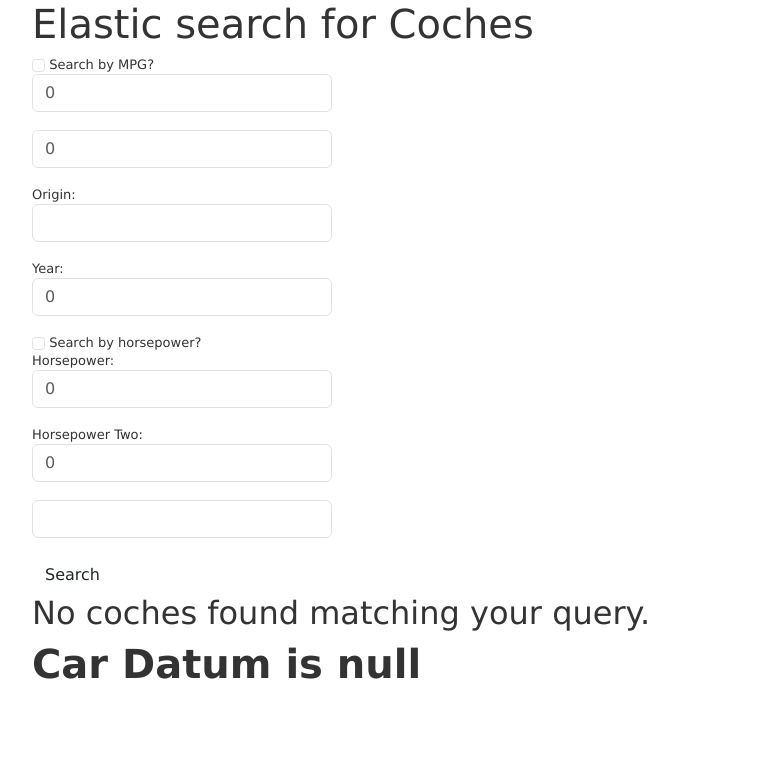
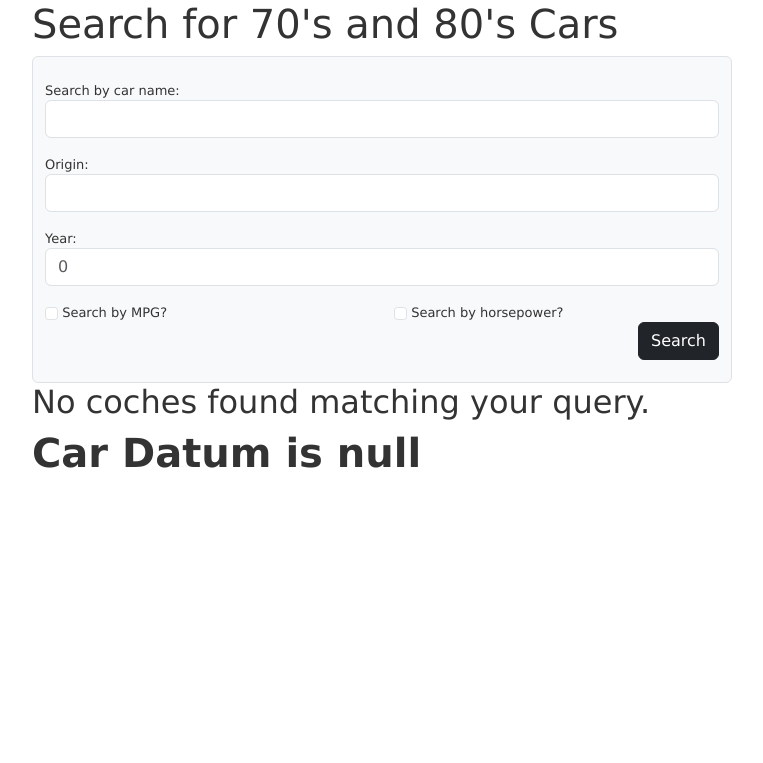
Before and after one commit to kkuivenhoven/CarDataSearch, a Rails app: page /coche_datos/search in a window 1280 px wide. Shown: the part 83-846 px from the top of the page, without its empty margins (50-813 px from the left). After the commit the page ends 551 px from the top, so only its background shows below. Run offline with Rails 7, Linux system fonts and the light colour scheme; style sheets or scripts are compiled from the project's sources; parts of the project's set-up code (start-up, migrations or seed data) failed here and were passed over; some libraries are stand-ins or nearby versions.

Commit message:
Added some styling to search boxes -- moved horsepower and mpg to side by side columns; added some background to entirety of search boxes; added hide and show click ability to checkboxes for related fields

```diff
--- a/app/views/coche_datos/search.html.erb
+++ b/app/views/coche_datos/search.html.erb
@@ -1,30 +1,73 @@
+<style>
+	.search-btn {
+		float: right;
+	}
+</style>
 <script>
+function onClick() {
+	var mpgDiv = document.getElementById('mpg_fields');
+	if(mpgDiv.style.display == 'none') {
+		mpgDiv.style.display = 'block';
+	} else {
+		mpgDiv.style.display = 'none';
+	}
+}
 
+function onClickTwo() {
+	var horsepwerDiv = document.getElementById('horsepower_fields');
+	if(horsepwerDiv.style.display == 'none') {
+		horsepwerDiv.style.display = 'block';
+	} else {
+		horsepwerDiv.style.display = 'none';
+	}
+}
+
+window.onload = (event) => {
+	var mpgDiv = document.getElementById('mpg_fields');
+	mpgDiv.style.display = 'none';
+	var horsepowerDiv = document.getElementById('horsepower_fields');
+	horsepowerDiv.style.display = 'none';
+};
 </script>
 
-<h1>Elastic search for Coches</h1>
+<h1>Search for 70's and 80's Cars</h1>
 
+<div style="width: 700px;" class="border rounded bg-light">
 
-<div style="width: 300px;">
+	<div class="container" style="padding-top: 25px; padding-bottom: 60px;">
+		<%= form_for :search_coche_datos, url: search_coche_datos_path, method: :get do |form| %>
+			Search by car name:<br>
+			<%= form.text_field :query, value: params[:search_coche_datos].presence && params[:search_coche_datos][:query], class: "form-control" %><br>
 
-	<%= form_for :search_coche_datos, url: search_coche_datos_path, method: :get do |form| %>
-		<!--%= form.label :MPG %-->
-		<!--%= form.check_box :MPG_checkbox, class: "form-control" %-->
-		<%= form.check_box :MPG_checkbox, class: "form-check-input"  %>&nbsp;Search by MPG?<br>
-		<%= form.number_field :MPG, min: 1, max: 200, :step => 'any', class: "form-control number", placeholder: "0" %><br>
-		<%= form.number_field :MPG_two, min: 1, max: 200, :step => 'any', class: "form-control number", placeholder: "0" %><br>
+			Origin: <%= form.text_field :country_origin, value: params[:search_coche_datos].presence && params[:search_coche_datos][:country_origin], class: "form-control" %><br>
+			Year: <%= form.number_field :model, min: 50, max: 99, :step => 'any', class: "number form-control ", placeholder: "0" %><br>
 
-		Origin: <%= form.text_field :country_origin, value: params[:search_coche_datos].presence && params[:search_coche_datos][:country_origin], class: "form-control" %><br>
-		Year: <%= form.number_field :model, min: 50, max: 99, :step => 'any', class: "number form-control ", placeholder: "0" %><br>
+			<div class="row">
+				<div class="col-6">
+					<%= form.check_box :MPG_checkbox, class: "form-check-input", onclick: "onClick();" %>&nbsp;Search by MPG?<br>
+				</div>
+				<div class="col-6">
+					<%= form.check_box :horsepower_checkbox, class: "form-check-input", onclick: "onClickTwo();" %>&nbsp;Search by horsepower?<br>
+				</div>
+			</div>
 
-		<%= form.check_box :horsepower_checkbox, class: "form-check-input" %>&nbsp;Search by horsepower?<br>
-		Horsepower: <%= form.number_field :horsepower, min: 50, max: 500, :step => 'any', class: "number form-control", placeholder: "0" %><br>
-		Horsepower Two: <%= form.number_field :horsepower_two, min: 50, max: 500, :step => 'any', class: "number form-control", placeholder: "0" %><br>
+			<div class="row">
+				<div class="col-6" id="mpg_fields">
+					<!--%= form.check_box :MPG_checkbox, class: "form-check-input", onclick: "onClick();" %>&nbsp;Search by MPG?<br-->
+					MPG: <%= form.number_field :MPG, min: 1, max: 200, :step => 'any', class: "form-control number", placeholder: "0" %><br>
+					MPG Two: <%= form.number_field :MPG_two, min: 1, max: 200, :step => 'any', class: "form-control number", placeholder: "0" %><br>
+				</div>
 
-		<%= form.text_field :query, value: params[:search_coche_datos].presence && params[:search_coche_datos][:query], class: "form-control" %>
-		<br>
-		<%= form.submit 'Search', class: "btn" %>
-	<% end %>
+				<div class="col-6" id="horsepower_fields">
+					<!--%= form.check_box :horsepower_checkbox, class: "form-check-input" %>&nbsp;Search by horsepower?<br-->
+					Horsepower: <%= form.number_field :horsepower, min: 50, max: 500, :step => 'any', class: "number form-control", placeholder: "0" %><br>
+					Horsepower Two: <%= form.number_field :horsepower_two, min: 50, max: 500, :step => 'any', class: "number form-control", placeholder: "0" %><br>
+				</div>
+			</div>
+
+			<%= form.submit 'Search', class: "btn btn-dark search-btn" %>
+		<% end %>
+	</div>
 
 </div>
 
@@ -33,9 +76,9 @@
     <h2>No coches found matching your query.</h2>
 <% else %>
     <h2>Search results</h2>
+		<p>Count: <%= @coche_datos.size %></p>
 <% end %>
 
-		<!--<p>count: <= @coche_datos.size %>-->
 
 <% if @coche_datos.nil? %>
 	<h1><b>Car Datum is null</b></h1>
@@ -60,7 +103,6 @@
       </thead>
 
 		<tbody>
-			<!-- @coche_datos.each do |coche| %-->
 			<% @coche_datos.each_with_index do |coche, index| %>
 				<tr>
 					<td><%= (index + 1) %></td>
```
